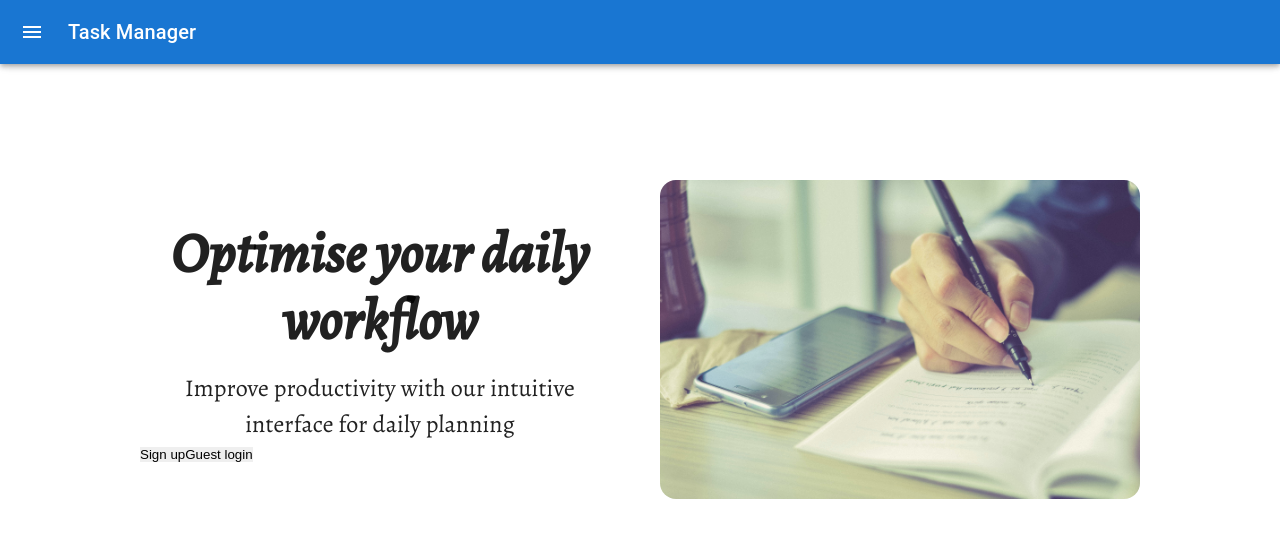
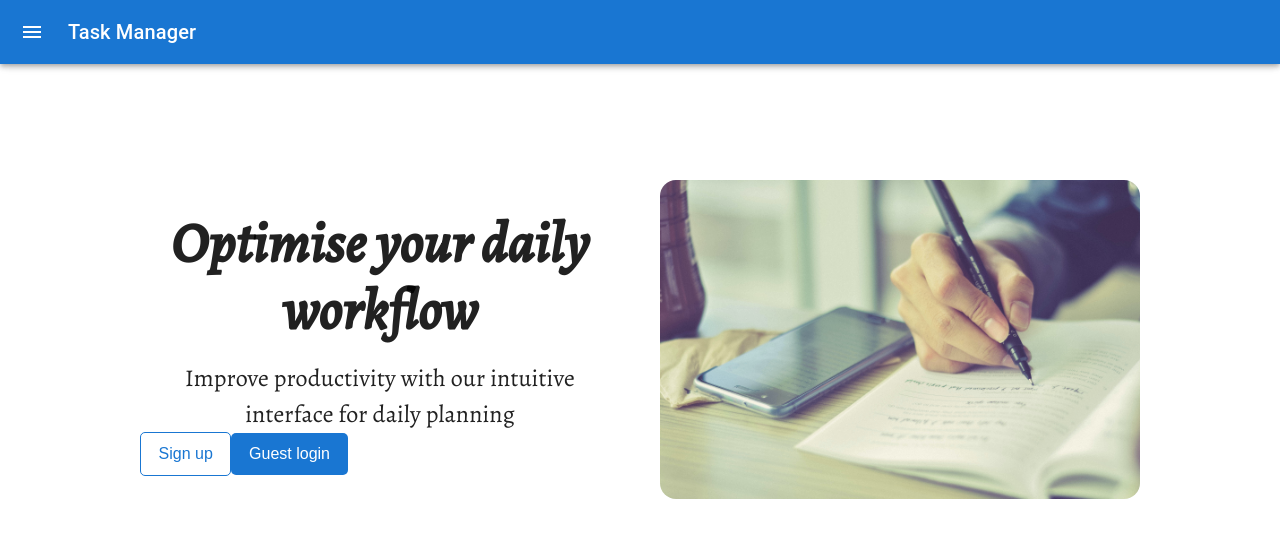
Before and after one commit to Tayamul/to-do-web-app, a React (Create React App) app: page / in a window 1280 px wide. Shown: the top 538 px of the page. Built offline with nearby package versions, Linux system fonts and the light colour scheme; no server answers.

Commit message:
Design the buttons

```diff
--- a/src/components/landingPage.css
+++ b/src/components/landingPage.css
@@ -24,6 +24,24 @@
     text-align: center;
     margin-top: 15px;
     font-family: Alegreya;
+}
+
+.cta {
+    padding: 0.75rem 1.1rem;
+    background: transparent;
+    border: 1px solid #1976d2;
+    border-radius: 5px;
+    font-size: 1rem;
+    color: #1976d2;
+}
+
+.cta-2 {
+    padding: 0.75rem 1.1rem;
+    background-color: #1976d2;
+    border: transparent;
+    border-radius: 5px;
+    font-size: 1rem;
+    color: #fff;
 }
 
 .hero-image {
```
